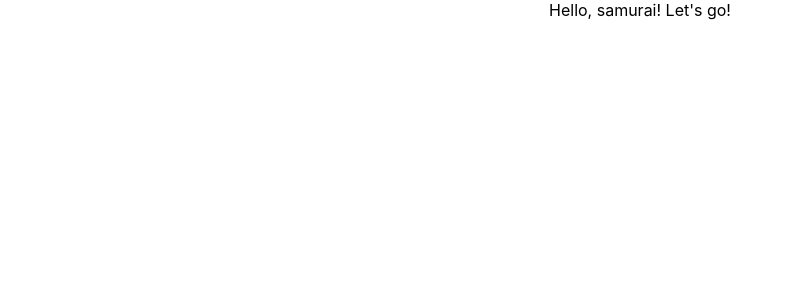
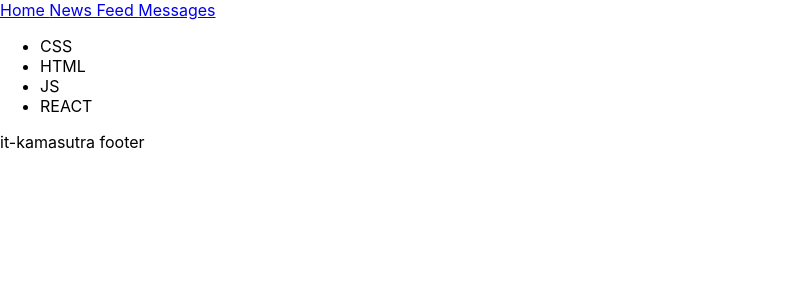
Before and after one commit to VitaliyYurkevich/samurai-way-main, a React (Create React App) app: page / in a window 1280 px wide. Shown: the top 300 px of the page, without its empty margins (0-792 px from the left). Built offline with nearby package versions, Linux system fonts and the light colour scheme.

Commit message:
Change README.md

```diff
--- a/src/App.tsx
+++ b/src/App.tsx
@@ -1,12 +1,18 @@
 import React from 'react';
 import './App.css';
+import Header from "./Header";
+import Technologies from "./Technologies";
+import Footer from "./Footer";
+
 
 function App() {
-  return (
-    <div className="App">
-     Hello, samurai! Let's go!
-    </div>
-  );
+    return (
+        <div>
+            <Header/>
+            <Technologies/>
+            <Footer/>
+        </div>
+    );
 }
 
 export default App;
--- /dev/null
+++ b/src/Footer.tsx
@@ -0,0 +1,11 @@
+import React from "react";
+
+function Footer() {
+    return(
+        <div>
+            it-kamasutra footer
+        </div>
+    )
+}
+
+export default Footer
--- /dev/null
+++ b/src/Header.tsx
@@ -0,0 +1,13 @@
+import React from "react";
+
+function Header() {
+    return (
+        <div>
+            <a href='#s'>Home </a>
+            <a href='#s'>News Feed </a>
+            <a href='#s'>Messages </a>
+        </div>
+    )
+}
+
+export default Header;
--- /dev/null
+++ b/src/Technologies.tsx
@@ -0,0 +1,16 @@
+import React from "react";
+
+function Technologies() {
+    return(
+        <div>
+            <ul>
+            <li>CSS</li>
+            <li>HTML</li>
+            <li>JS</li>
+            <li>REACT</li>
+            </ul>
+        </div>
+    )
+}
+
+export default Technologies;
```
